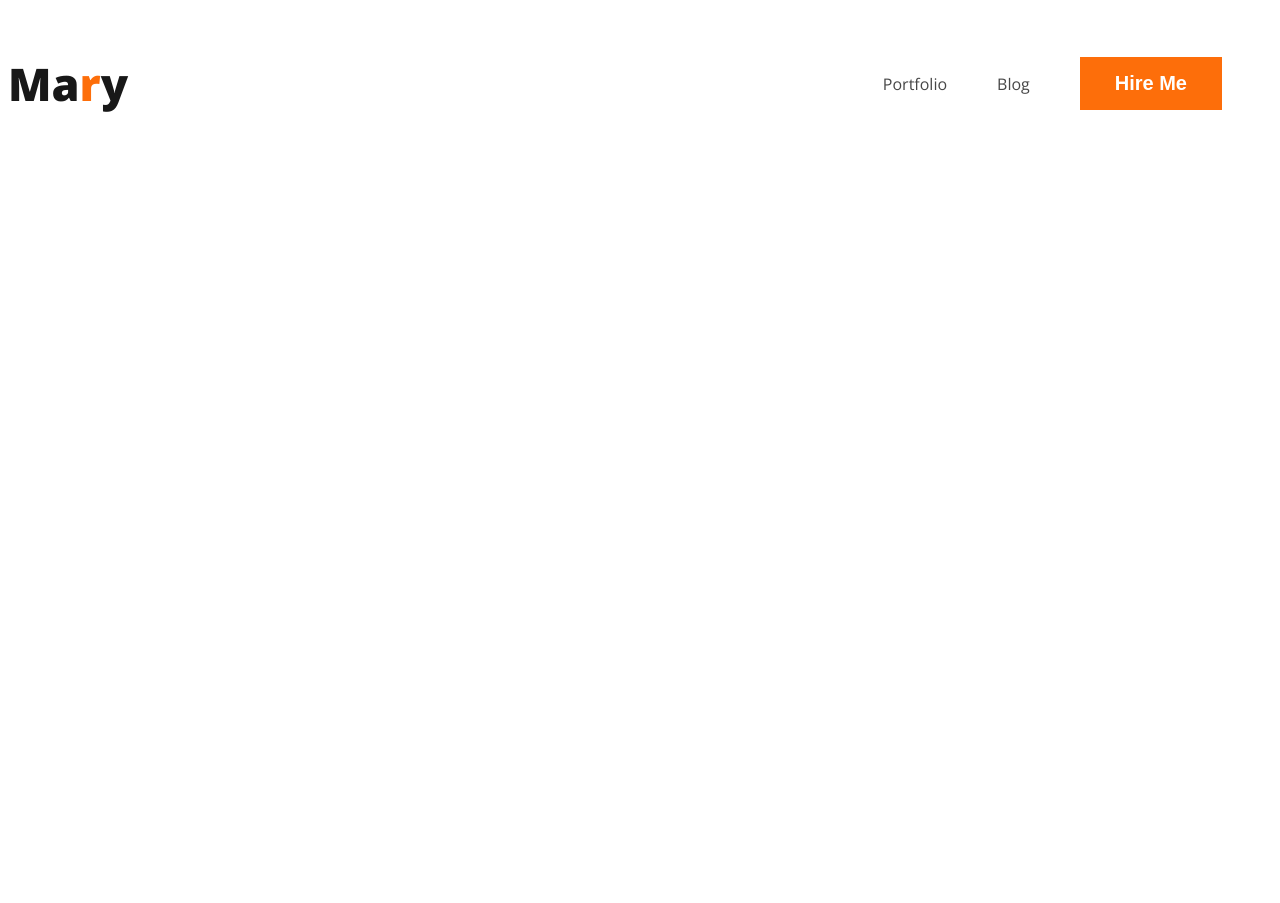
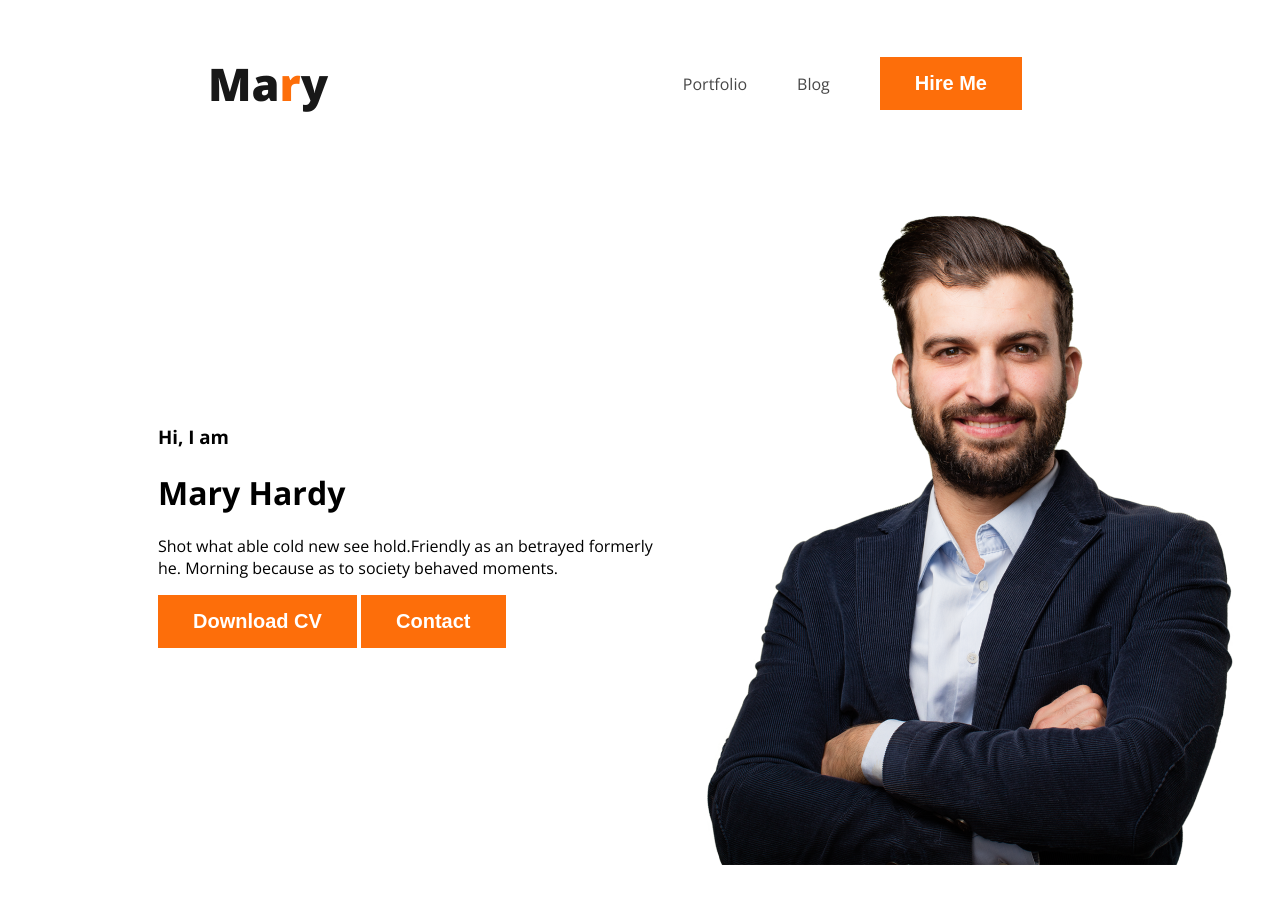
Before and after one commit to this-is-emon/webDeveloper-portfolio, a plain HTML site: page index.html in a window 1280 px wide. Before the commit the page ends 800 px from the top, so only its background shows below. Drawn offline with nearby package versions, Linux system fonts and the light colour scheme.

Commit message:
banner content added

```diff
--- a/index.html
+++ b/index.html
@@ -23,6 +23,19 @@
           <li><button class="btn-primary">Hire Me</button></li>
         </ul>
       </nav>
+      <div class="banner">
+        <div class="banner-content">
+          <h3 class="banner-greeting">Hi, I am</h3>
+          <h1 class="banner-title">Mary Hardy</h1>
+          <p>
+            Shot what able cold new see hold.Friendly as an betrayed formerly
+            he. Morning because as to society behaved moments.
+          </p>
+          <button class="btn-primary">Download CV</button>
+          <button class="btn-primary">Contact</button>
+        </div>
+        <img class="profile-picture" src="images/hardy.png" />
+      </div>
     </header>
     <main></main>
     <footer></footer>
--- a/styles/portfolio.css
+++ b/styles/portfolio.css
@@ -23,6 +23,7 @@ nav {
   display: flex;
   justify-content: space-between;
   align-items: center;
+  margin: 0 200px;
 }
 
 .nav-title {
@@ -45,3 +46,17 @@ nav a {
   text-decoration: none;
   color: #474747;
 }
+
+/* header related styles */
+.header {
+  background-color: #fff8f3;
+}
+.banner {
+  padding: 30px 30px 30px 150px;
+  display: flex;
+  align-items: center;
+}
+
+.banner .profile-pic {
+  width: 500px;
+}
```
